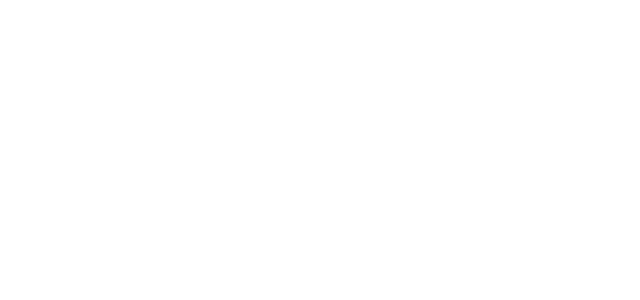
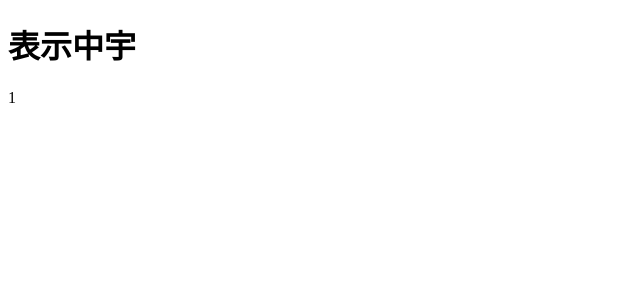
Before and after one commit to kento-yoshidu/NuxtFirebaseApp, a Nuxt app: page /users/1 in a window 1280 px wide. Before the commit this address had no page. Shown: the top 300 px of the page, without its empty margins (0-640 px from the left). Built offline with nearby package versions, Linux system fonts and the light colour scheme.

Commit message:
Section4

```diff
--- /dev/null
+++ b/pages/users/_id.vue
@@ -0,0 +1,19 @@
+<template>
+	<div class="container">
+		<h1>{{ message }}</h1>
+		<p>{{ this.$route.params.id }}</p>
+	</div>
+</template>
+
+<script>
+export default {
+	data: function() {
+		return {
+			message: '表示中宇'
+		}
+	},
+	validate({ params }) {
+		return /^\d+$/.test(params.id)
+	}
+}
+</script>
```
Also changed, not shown: jsconfig.json (deleted, +0 -12 lines), pages/users/index.vue (added), pages/users/other.vue (added), 1 other file (tests, documents, lock files or other folders).
